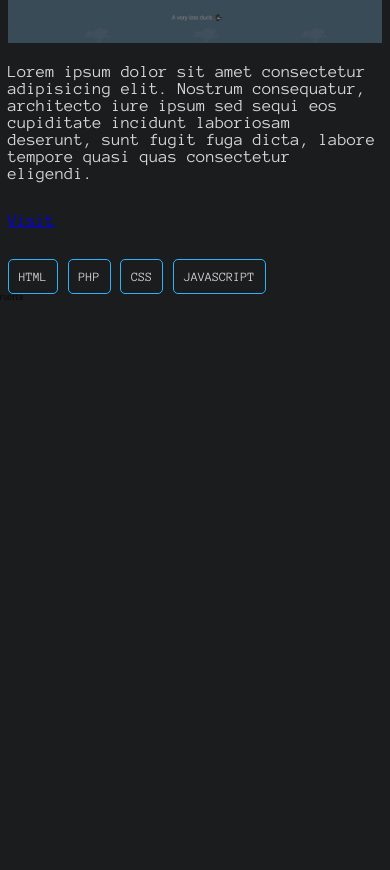
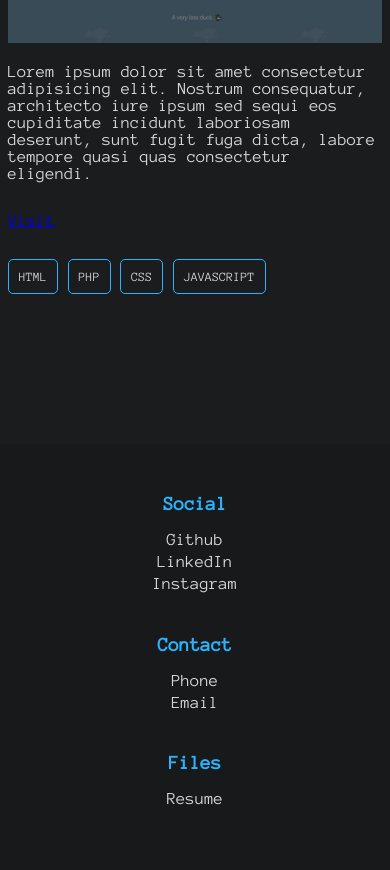
Before and after one commit to bl2408/personal-website, a plain HTML site: page index.html in a window 390 px wide. Shown: the part 4124-4994 px from the top of the page. Before the commit the page ends 4425 px from the top, so only its background shows below. Drawn offline with Linux system fonts and the light colour scheme.

Commit message:
Added footer

```diff
--- a/css/layout.css
+++ b/css/layout.css
@@ -347,7 +347,6 @@ main > section{
     gap: 2rem;
 }
 
-
 .code-boxes > div{
     display: inline-block;
     padding: 10px;
@@ -364,6 +363,57 @@ main > section{
     transform: scale(1.2);
 }
 
+
+footer{
+    margin-top: 150px;
+    min-height: 300px;
+    background-color: rgba(0, 0, 0, 0.1);
+    color: var(--fontColMain);
+    font-size: var(--baseFontSize);
+    padding: 20px;
+    padding-top: 50px;
+
+    display: flex;
+}
+
+footer header{
+    text-align: center;
+    font-size: 1.8rem;
+    font-weight: bold;
+    color: var(--fontColHighlight1);
+}
+
+@media screen and (max-width: 600px) {
+    footer{
+        flex-direction: column;
+        align-items: center;
+    }
+    footer header{
+        text-align: center;
+    }
+    footer section{
+        width: 100%;
+    }
+    footer ul{
+        padding: 0;
+        padding-bottom: 20px;
+        text-align: center;
+    }
+    footer ul > li:before{
+        content : "";
+    }
+    footer ul > li {
+        margin: 5px;
+    }
+}
+@media screen and (min-width: 601px) {
+    footer{
+        justify-content: space-evenly;
+    }
+}
+
+
+
 @keyframes cursor-blink {
     0% {
         opacity: 0;
--- a/index.html
+++ b/index.html
@@ -154,7 +154,27 @@
         </section>
     </main>
     <footer>
-        FOOTER
+        <section>
+            <header>Social</header>
+            <ul>
+                <li>Github</li>
+                <li>LinkedIn</li>
+                <li>Instagram</li>
+            </ul>
+        </section>
+        <section>
+            <header>Contact</header>
+            <ul>
+                <li>Phone</li>
+                <li>Email</li>
+            </ul>
+        </section>
+        <section>
+            <header>Files</header>
+            <ul>
+                <li>Resume</li>
+            </ul>
+        </section>
     </footer>
 </body>
 </html>
```
